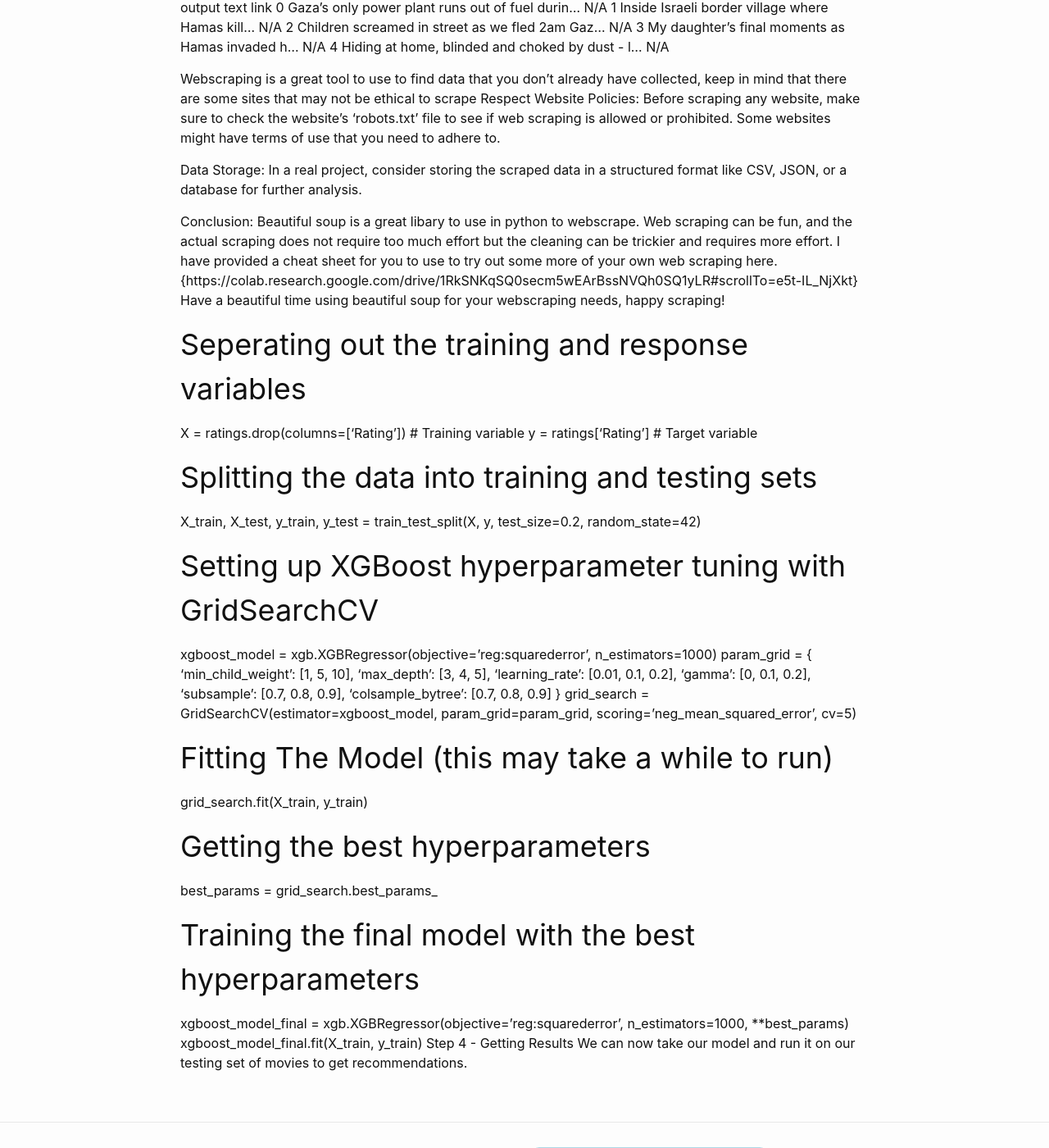
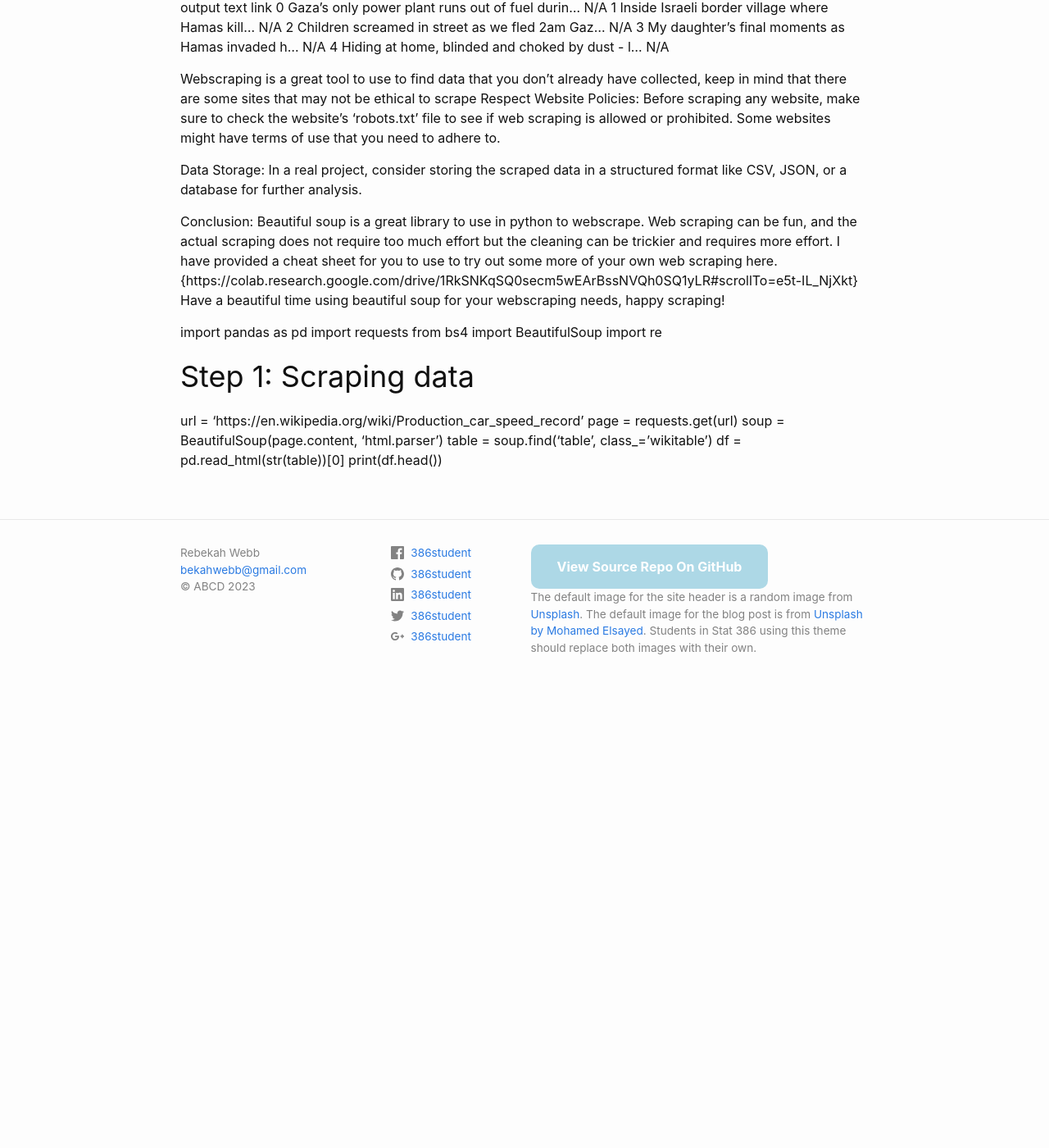
Before and after one commit to bekahwebb/bekahwebb.github.io, a Jekyll site: the page built from _posts/2023-09-01-first-post.md, in a window 1280 px wide and 1400 px high, scrolled down 4256 px. Shown: the whole window at 82% size. Built offline with Jekyll 4.4.1, drawn with Linux system fonts in a browser that asks for light colours; comment, search, counter and statistics services are not loaded; after the commit the page ends 5116 px from its top, so only the background shows below that; some of the changed text lies outside the part shown.

Commit message:
still trying to make it look more cohesive.

```diff
--- a/_posts/2023-09-01-first-post.md
+++ b/_posts/2023-09-01-first-post.md
@@ -199,37 +199,18 @@ Webscraping is a great tool to use to find data that you don't already have coll
 
 Data Storage: In a real project, consider storing the scraped data in a structured format like CSV, JSON, or a database for further analysis.
 
-Conclusion: Beautiful soup is a great libary to use in python to webscrape.  Web scraping can be fun, and the actual scraping does not require too much effort but the cleaning can be trickier and requires more effort.  I have provided a cheat sheet for you to use to try out some more of your own web scraping here. {https://colab.research.google.com/drive/1RkSNKqSQ0secm5wEArBssNVQh0SQ1yLR#scrollTo=e5t-IL_NjXkt}
+Conclusion: Beautiful soup is a great library to use in python to webscrape.  Web scraping can be fun, and the actual scraping does not require too much effort but the cleaning can be trickier and requires more effort.  I have provided a cheat sheet for you to use to try out some more of your own web scraping here. {https://colab.research.google.com/drive/1RkSNKqSQ0secm5wEArBssNVQh0SQ1yLR#scrollTo=e5t-IL_NjXkt}
 Have a beautiful time using beautiful soup for your webscraping needs, happy scraping!
 
-# Seperating out the training and response variables
-X = ratings.drop(columns=['Rating'])  # Training variable
-y = ratings['Rating']  # Target variable
+import pandas as pd
+import requests
+from bs4 import BeautifulSoup
+import re
 
-# Splitting the data into training and testing sets
-X_train, X_test, y_train, y_test = train_test_split(X, y, test_size=0.2, random_state=42)
-
-# Setting up XGBoost hyperparameter tuning with GridSearchCV
-xgboost_model = xgb.XGBRegressor(objective='reg:squarederror', n_estimators=1000)
-param_grid = {
-    'min_child_weight': [1, 5, 10],
-    'max_depth': [3, 4, 5],
-    'learning_rate': [0.01, 0.1, 0.2],
-    'gamma': [0, 0.1, 0.2],
-    'subsample': [0.7, 0.8, 0.9],
-    'colsample_bytree': [0.7, 0.8, 0.9]
-}
-grid_search = GridSearchCV(estimator=xgboost_model, param_grid=param_grid,
-                           scoring='neg_mean_squared_error', cv=5)
-
-# Fitting The Model (this may take a while to run)
-grid_search.fit(X_train, y_train)
-
-# Getting the best hyperparameters
-best_params = grid_search.best_params_
-
-# Training the final model with the best hyperparameters
-xgboost_model_final = xgb.XGBRegressor(objective='reg:squarederror', n_estimators=1000, **best_params)
-xgboost_model_final.fit(X_train, y_train)
-Step 4 - Getting Results
-We can now take our model and run it on our testing set of movies to get recommendations.
+# Step 1: Scraping data
+url = 'https://en.wikipedia.org/wiki/Production_car_speed_record'
+page = requests.get(url)
+soup = BeautifulSoup(page.content, 'html.parser')
+table = soup.find('table', class_='wikitable')
+df = pd.read_html(str(table))[0]
+print(df.head())
```
